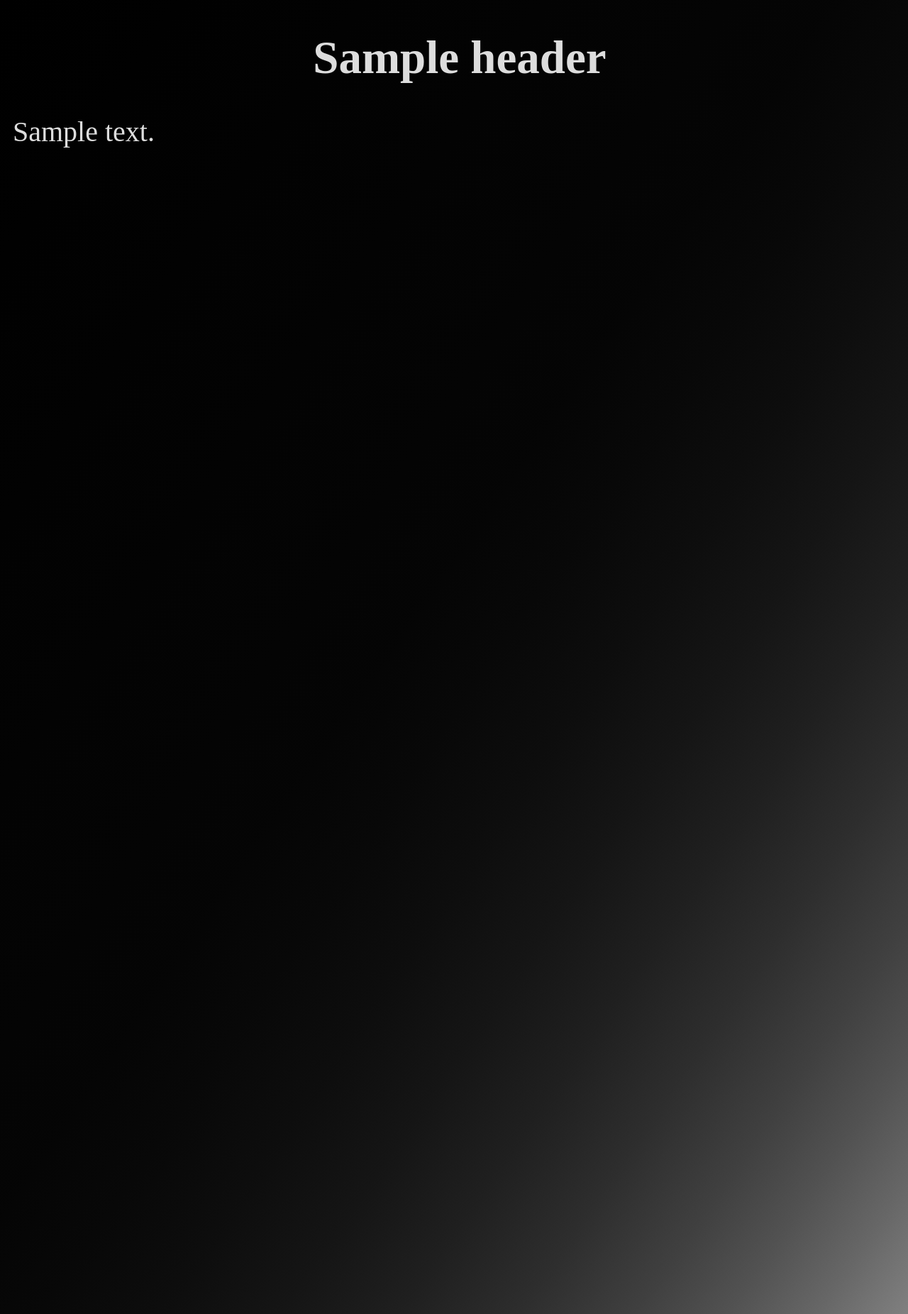
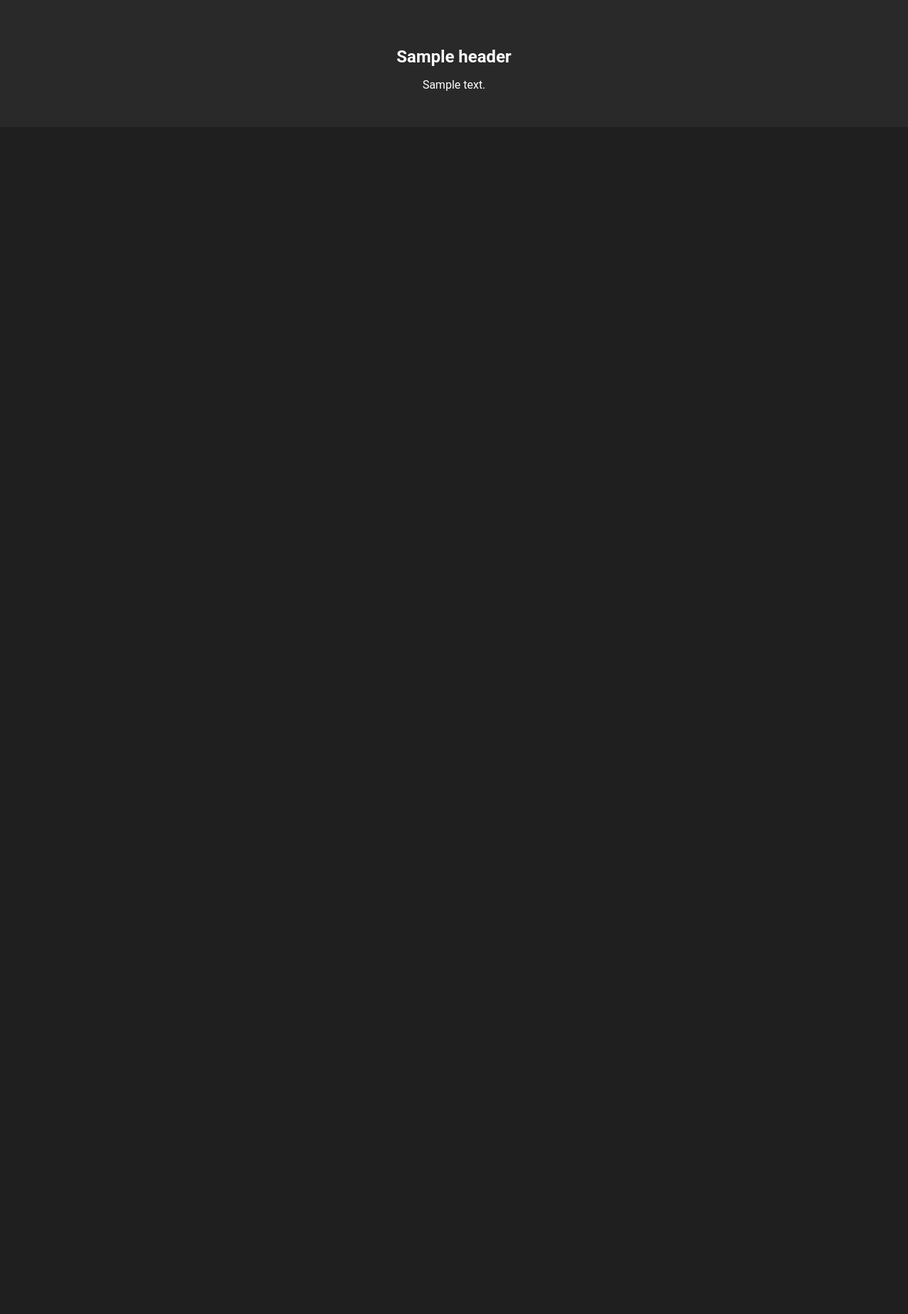
Before and after one commit to lapismyt/BCloud, a Flask app: template templates/post.html in a window 1280 px wide. Shown: the whole page at 71% size. After the commit the page ends 128 px from the top, so only its background shows below. Run offline with Flask 3, Linux system fonts and the light colour scheme; the template is opened without the code that fills it: most values are stand-ins (such as "Sample title", 1, 10 or a date in 2020).

Commit message:
Update post.html

```diff
--- a/templates/post.html
+++ b/templates/post.html
@@ -1,16 +1,93 @@
-<!doctype html>
+<!DOCTYPE html>
+<html lang="en">
 <head>
-<meta property="og:title" content="{{ header }}" />
-<meta property="og:description" content="Пост от LapisMYT" />
-<title>Пост - {{ header }}</title>
+  <meta charset="UTF-8">
+  <meta name="viewport" content="width=device-width, initial-scale=1.0">
+  <meta property="og:title" content="Пост «{{ header }}»">
+  <meta property="og:type" content="article">
+  <meta property="og:image" content="http://lapismyt.space/uploads/66328763.jpg">
+  <meta property="og:description" content="{{ body|safe }}">
+  <meta property="og:site_name" content="BCloud">
+  <title>BCloud - Пост «{{ header }}»</title>
+  <link rel="stylesheet" href="https://cdnjs.cloudflare.com/ajax/libs/font-awesome/5.15.4/css/all.min.css">
+  <style>
+    body {
+      background-color: #1f1f1f;
+      color: #ffffff;
+      font-family: 'Roboto', sans-serif;
+      margin: 0;
+      padding: 0;
+    }
+
+    h1 {
+      font-size: 24px;
+      font-weight: bold;
+    }
+
+    p {
+      font-size: 16px;
+    }
+
+    .section {
+      padding: 50px;
+      text-align: center;
+    }
+
+    .section:nth-child(odd) {
+      background-color: #292929;
+    }
+
+    .section:nth-child(even) {
+      background-color: #212121;
+    }
+
+    .animated {
+      animation: fadeInUp 1s ease;
+    }
+
+    a {
+      color: #4B8BBE;
+      text-decoration: none;
+      transition: color 0.2s ease;
+    }
+
+    a:hover {
+      color: #6fb6f2;
+    }
+
+    @keyframes fadeInUp {
+      0% {
+        opacity: 0;
+        transform: translateY(20px);
+      }
+      100% {
+        opacity: 1;
+        transform: translateY(0);
+      }
+    }
+
+    .icon {
+      margin-right: 5px;
+    }
+
+    @media (max-width: 768px) {
+      .section {
+        padding: 30px;
+      }
+      h1 {
+        font-size: 20px;
+      }
+      p {
+        font-size: 14px;
+      }
+    }
+  </style>
 </head>
 <body>
-<h1>{{ header }}</h1>
-<p>{{ body|safe }}</p>
+  <div class="section animated">
+    <h1>{{ header }}</h1>
+    <div>{{ body|safe }}</div>
+  </div>
+  <script src="https://cdnjs.cloudflare.com/ajax/libs/font-awesome/5.15.4/js/all.min.js"></script>
 </body>
-<style>
-* {color: #DDDDDD;}
-p {font-size: 40px; padding-left: 10px;}
-h1 {font-size: 65px; text-align: center;}
-body {background: linear-gradient(to bottom right, black, 85%, gray); background-size: cover; background-repeat: no-repeat; width: 100%; height: 1800px;}
-</style>
+</html>
```
